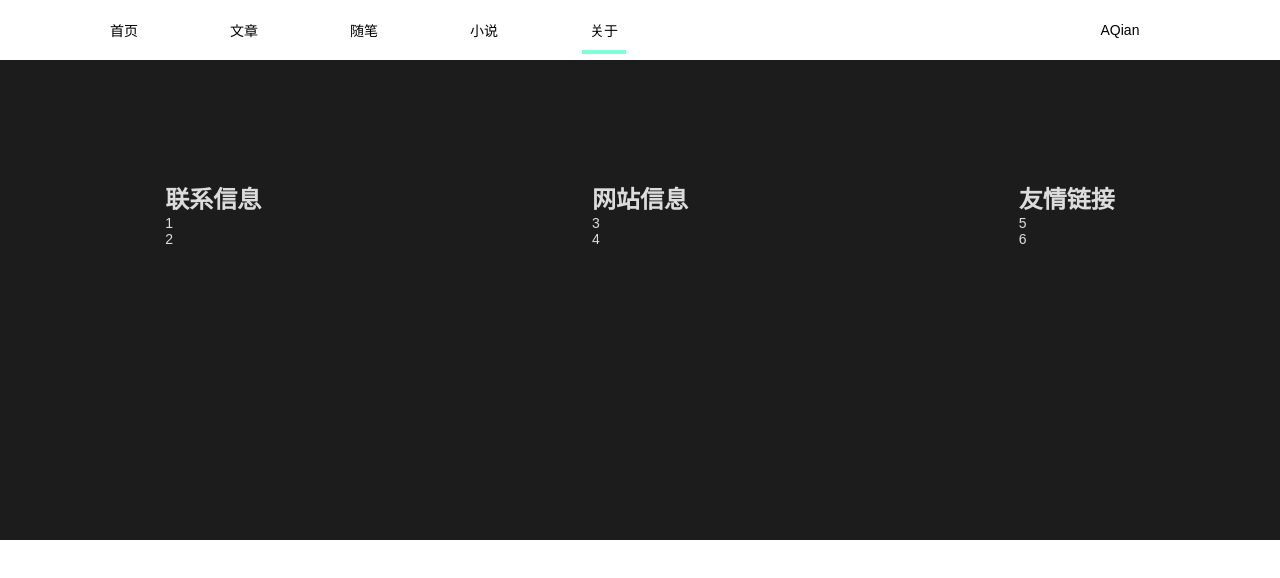
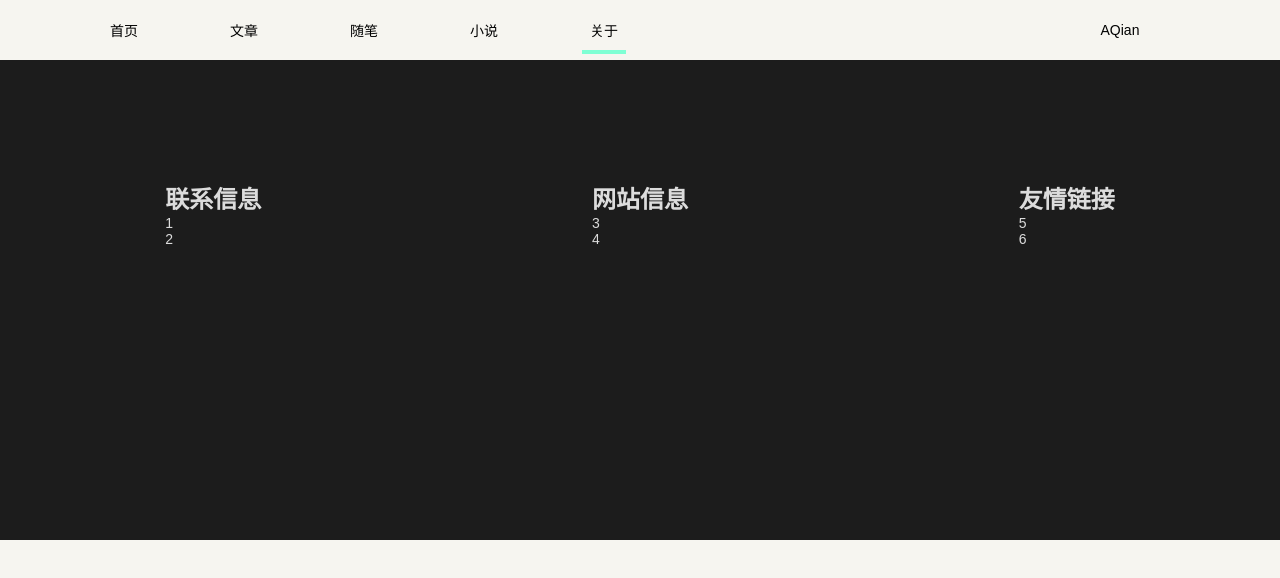
Before and after one commit to Cupkiller-vip/AQ_Blog_Frontend, a Vue app: page /about in a window 1280 px wide. Shown: the top 578 px of the page. Built offline with nearby package versions, Linux system fonts and the light colour scheme.

Commit message:
fix: 修改页面底色

```diff
--- a/src/assets/base.css
+++ b/src/assets/base.css
@@ -28,6 +28,7 @@ html,
 body {
   width: 100%;
   height: 100%;
+  background-color: #F6F5F0;
 }
 
 /*行内块元素*/
```
